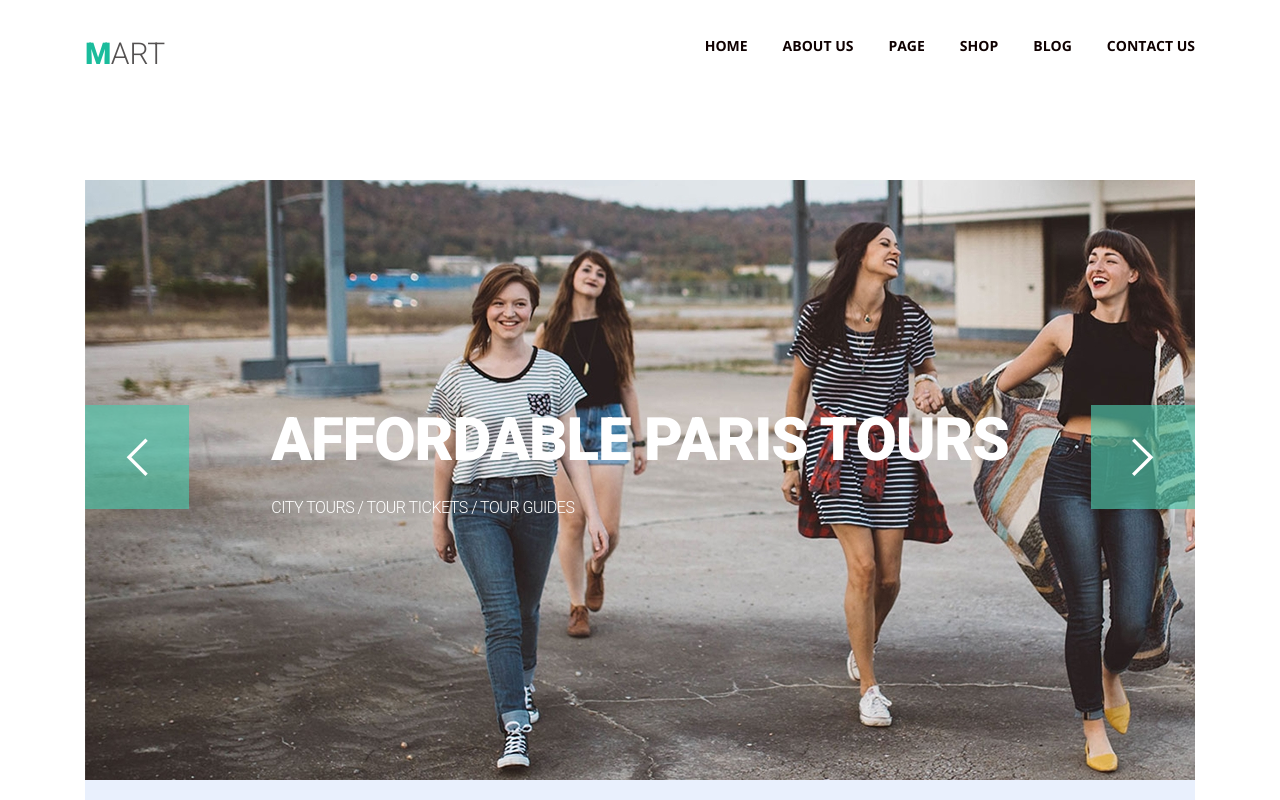
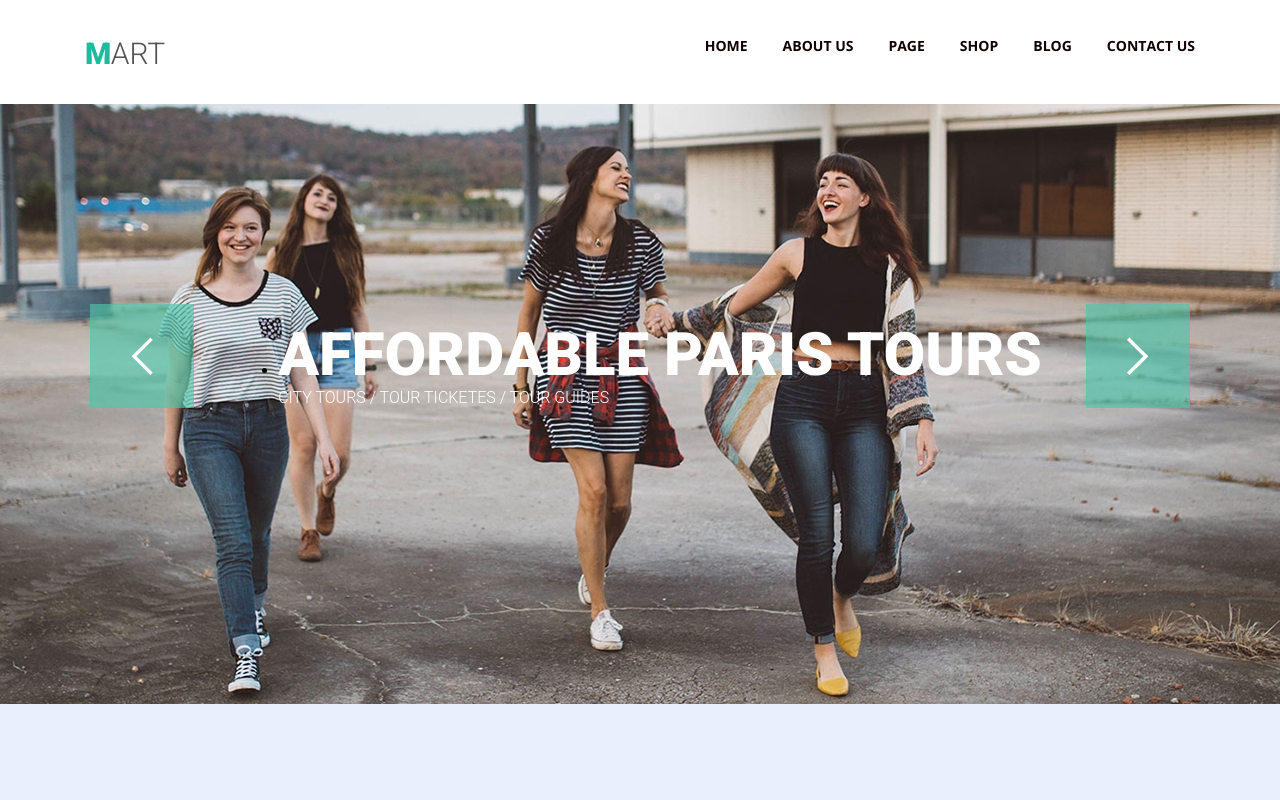
Before and after one commit to zinchenkov/goit-fe-course, a plain HTML site: page module-05/index.html in a window 1280 px wide. Shown: the top 800 px of the page. Drawn offline with nearby package versions, Linux system fonts and the light colour scheme.

Commit message:
module-05

```diff
--- a/module-05/css/style.css
+++ b/module-05/css/style.css
@@ -1,17 +1,25 @@
+
+*,
+::before,
+::after {
+    box-sizing: inherit;
+}
+
+
 .clearfix::after {
     display: table;
     content: "";
     clear: both;
 }
 
+.header {
+    width: 1110px;
+    margin: 0 auto;
+    padding-top: 38px;
+    padding-bottom: 34px;
+}
 .wrapper {
-    width: 1110px;
-    margin: auto;
-}
-
-.header {
-    padding-top: 38px;
-    padding-bottom: 110px;
+    margin: 0 auto;
 }
 
 .header-navigation-logolink {
@@ -76,7 +84,10 @@
 
 .main-slider {
   height: 600px;
-    background-image: url('../img/bg1-2.jpg');
+  background-image: url("../img/background.jpg");
+  background-repeat: no-repeat;
+  background-size: cover;
+  background-position: center;
   position: relative;
 }
 
@@ -89,8 +100,9 @@
   height: 104px;
   background-repeat: no-repeat;
   background-position: center center;
-    background-color: rgba(78,198,171,0.65);
+  background-color: rgba(78, 198, 171, 0.65);
 }
+
 .left-side {
   background-image: url(../img/al1-2.png);
   float: left;
@@ -102,11 +114,24 @@
 }
 
 .container-slider {
-    padding-top: 225px;
+  width: auto;
+  padding-top: 170px;
   text-align: center;
 }
 
-.main-slider-information {
+.slider-button {
+    position: absolute;
+    width: 1100px;
+    height: 200px;
+    margin: 0;
+    padding: 0;
+    top: 50%;
+    left: 50%;
+    transform: translate(-50%, -50%);
+    margin: 0 auto;
+}
+
+.main-slider-textwrap {
   display: inline-block;
 }
 
@@ -121,24 +146,21 @@
   font-family: "Roboto";
   font-size: 60px;
   font-weight: 900;
-    letter-spacing: -1.2px;
 }
 
 .main-slider-text {
   float: left;
-    margin-top: 25px;
+  margin-bottom: auto;
   color: #ffffff;
   font-family: "Roboto Light";
   font-weight: 300;
-    letter-spacing: -0.48px;
   font-size: 16px;
 }
 
 .left-side:hover,
 .right-side:hover {
-    background-color: #4EC6AB;
+  background-color: #4ec6ab;
 }
-
 .main-collection{
     padding-top: 101px;
     padding-bottom: 100px;
--- a/module-05/index.html
+++ b/module-05/index.html
@@ -10,7 +10,6 @@
     <title>Document</title>
 </head>
 <body>
-    <div class="wrapper">
     <header class="header">
         <nav class="header-navigation clearfix">
             <a href="#" class="header-navigation-logo-link">
@@ -39,15 +38,23 @@
         </nav>
     </header>
 
+
+    <div class="wrapper">
         <main>
             <section class="main-slider">
                 <div class="container-slider clearfix">
+                    <div class="slider-button">
                         <button class="left-side"></button>
-                    <div class="main-slider-information">
+                        <div class="main-slider-textwrap">
+                            <ul class="main-slider-information">
+                            <li>
                                 <h2 class="main-slider-info">AFFORDABLE PARIS TOURS</h2>
-                        <p class="main-slider-text">CITY TOURS / TOUR TICKETS / TOUR GUIDES</p>
+                                <p class="main-slider-text">CITY TOURS / TOUR TICKETES / TOUR GUIDES</p>
+                            </li>
+                        </ul>
                         </div>
                         <button class="right-side"></button>
+                    </div>
                 </div>
             </section>
 
```
Also changed, not shown: module-05/img/background.jpg (renamed from module-05/img/bg1-2.jpg). Lines whose indentation alone changed are shown as unchanged.
